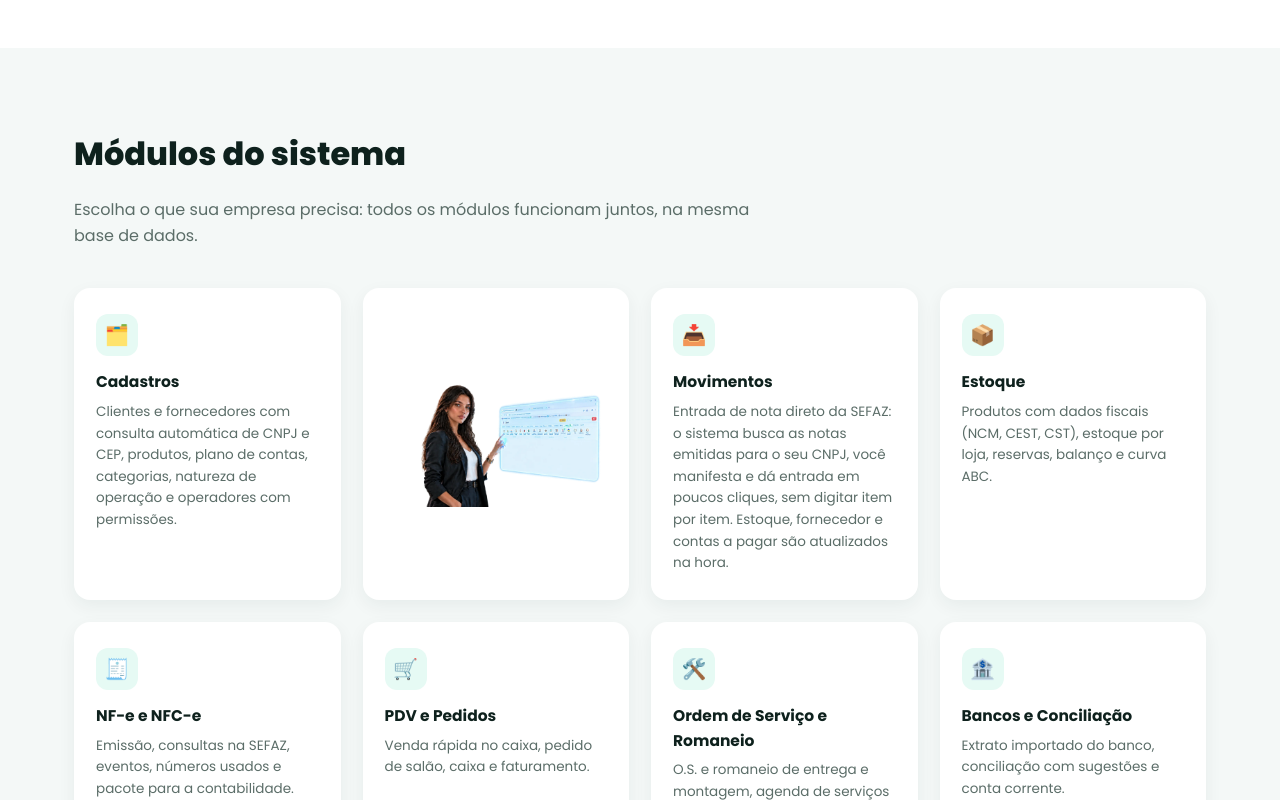
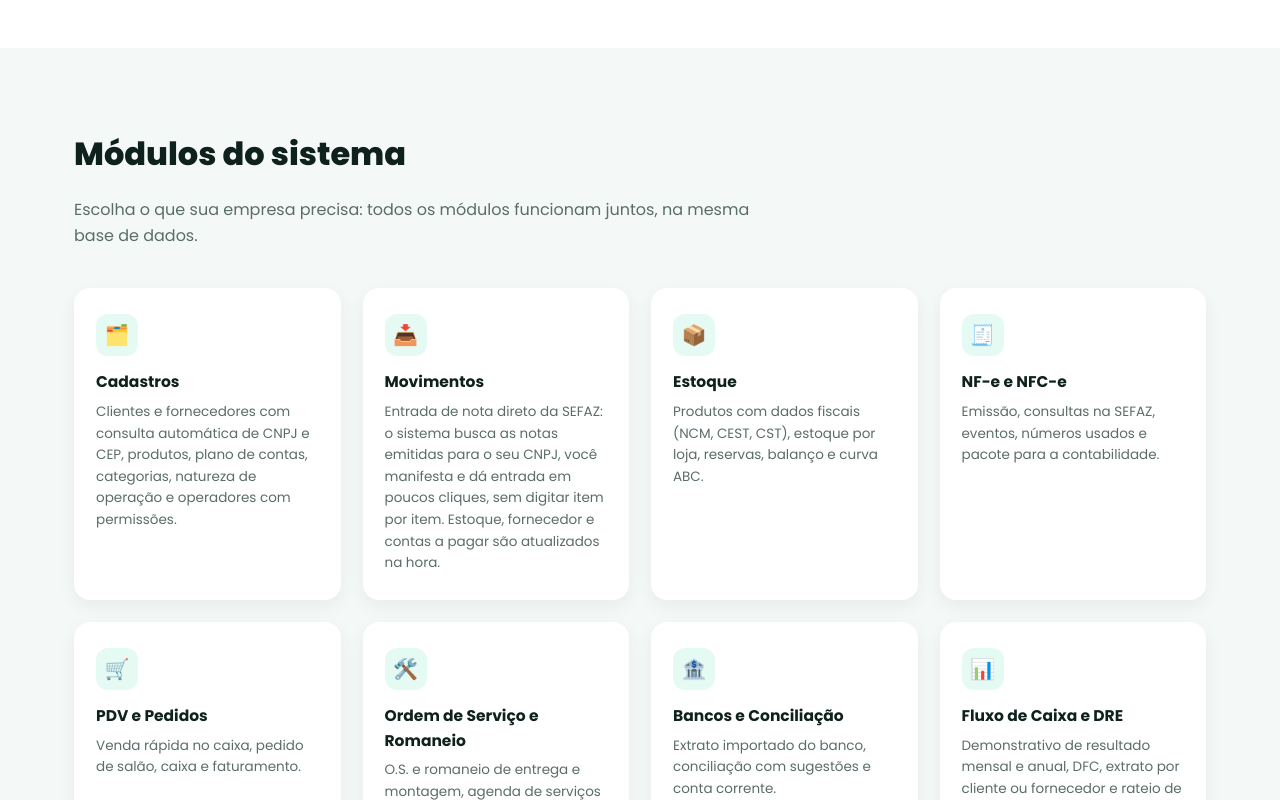
Before and after one commit to lourenciorodriguesgomes/zeruia, a plain HTML site: page index.html in a window 1280 px wide. Shown: the part 2595-3395 px from the top of the page. Drawn offline with Linux system fonts and the light colour scheme.

Commit message:
Volta a página como estava antes das mudanças de hoje
Co-Authored-By: Claude Opus 5.5 <noreply@anthropic.com>

```diff
--- a/index.html
+++ b/index.html
@@ -98,8 +98,6 @@
 
   .modules{background:var(--light);}
   .grid-4{display:grid;grid-template-columns:repeat(4,1fr);gap:22px;}
-  .module-img-card{display:flex;align-items:center;justify-content:center;padding:14px;}
-  .module-img-card img{display:block;width:100%;height:auto;}
   .module-card{background:#fff;border-radius:16px;padding:26px 22px;text-align:left;box-shadow:0 6px 18px rgba(20,50,45,.06);}
   .module-card .feature-icon{margin-bottom:14px;}
   .card-destaque{grid-column:1/-1;display:flex;gap:18px;align-items:flex-start;border:2px solid var(--accent1);}
@@ -283,6 +281,7 @@
 <section id="sobre">
   <div class="container about">
     <div class="about-text">
+      <img src="zeruia-logo.jpg" alt="ZeruIA" class="about-logo" width="760" height="566" loading="lazy">
       <span class="eyebrow" style="color:#0e9a78;">Sobre o sistema</span>
       <h2 class="section-title">Software de Gestão Empresarial</h2>
       <p>O ZeruIA é um software de gestão totalmente integrado: controla estoque, cadastros, funcionários, ordens de serviço, emissão de NF-e e NFC-e, rotinas fiscais, relacionamento com clientes (CRM), caixa, bancos, gestão de transportes e muito mais.</p>
@@ -354,7 +353,6 @@
     <p class="section-sub">Escolha o que sua empresa precisa: todos os módulos funcionam juntos, na mesma base de dados.</p>
     <div class="grid-4">
       <div class="module-card"><div class="feature-icon">🗂️</div><h4>Cadastros</h4><p>Clientes e fornecedores com consulta automática de CNPJ e CEP, produtos, plano de contas, categorias, natureza de operação e operadores com permissões.</p></div>
-      <div class="module-card module-img-card"><img src="zeruia-foto.webp" alt="Tela do sistema ZeruIA" width="1280" height="720" loading="lazy"></div>
       <div class="module-card"><div class="feature-icon">📥</div><h4>Movimentos</h4><p>Entrada de nota direto da SEFAZ: o sistema busca as notas emitidas para o seu CNPJ, você manifesta e dá entrada em poucos cliques, sem digitar item por item. Estoque, fornecedor e contas a pagar são atualizados na hora.</p></div>
       <div class="module-card"><div class="feature-icon">📦</div><h4>Estoque</h4><p>Produtos com dados fiscais (NCM, CEST, CST), estoque por loja, reservas, balanço e curva ABC.</p></div>
       <div class="module-card"><div class="feature-icon">🧾</div><h4>NF-e e NFC-e</h4><p>Emissão, consultas na SEFAZ, eventos, números usados e pacote para a contabilidade.</p></div>
```
Also changed, not shown: zeruia-foto.webp (deleted).
